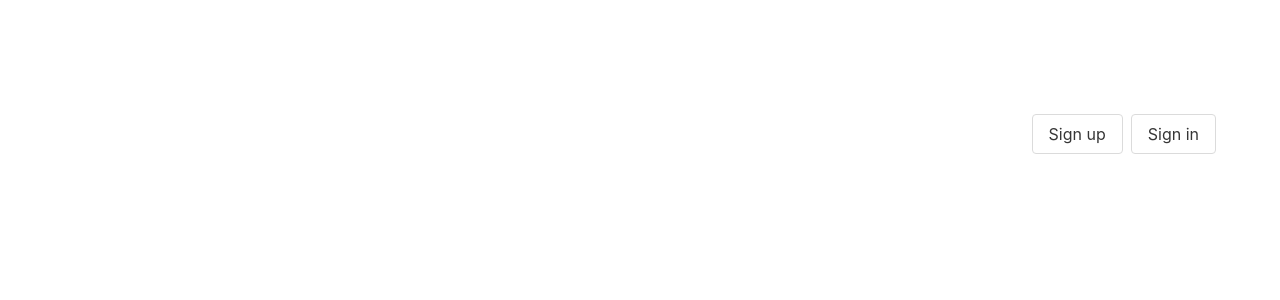
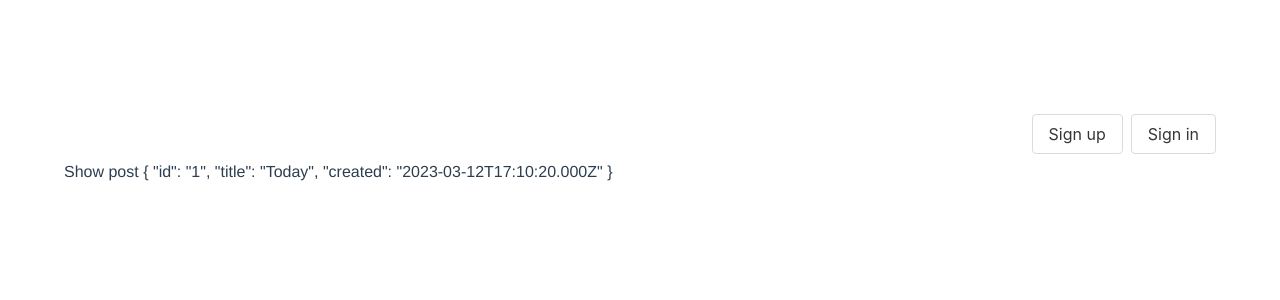
Before and after one commit to Mark-Pavlenko/vue3-posts-composition-api, a Vue app: page /posts/1 in a window 1280 px wide. Before the commit this address had no page. Shown: the top 300 px of the page. Built offline with nearby package versions, Linux system fonts and the light colour scheme.

Commit message:
feat: make page of single post displaying

```diff
--- /dev/null
+++ b/src/components/ShowPost.vue
@@ -0,0 +1,27 @@
+<template>
+  <div>
+    Show post
+    {{post}}
+  </div>
+</template>
+
+<script lang="ts">
+import { defineComponent } from 'vue'
+import { useRoute } from 'vue-router'
+import { useStore } from '@/store'
+
+export default defineComponent({
+  name: 'ShowPost',
+  setup (props) {
+    const store = useStore()
+    const postId = useRoute().params.id as string
+    const post = store.getState().posts.all.get(postId)
+    return {
+      post
+    }
+  }
+})
+</script>
+
+<style scoped>
+</style>
--- a/src/components/TimeLinePost.vue
+++ b/src/components/TimeLinePost.vue
@@ -1,13 +1,14 @@
 <template>
-  <a
+  <router-link
     :key="post.id"
     class="panel-block"
+    :to="to"
   >
     <div class="is-flex is-flex-direction-column is-align-items-flex-start">
       <a>{{ post.title }}</a>
       <div>{{ post.created.format('Do MMM') }}</div>
     </div>
-  </a>
+  </router-link>
 </template>
 
 <script lang="ts">
@@ -21,6 +22,11 @@ export default defineComponent({
       type: Object as () => Post,
       required: true
     }
+  },
+  setup (props) {
+    return {
+      to: `/posts/${props.post.id}`
+    }
   }
 })
 </script>
--- a/src/router.ts
+++ b/src/router.ts
@@ -5,6 +5,7 @@ import {
 
 import Home from '@/components/Home.vue'
 import NewPost from '@/components/NewPost.vue'
+import ShowPost from '@/components/ShowPost.vue'
 import { Store } from '@/store'
 
 export function routerWithStore (store: Store) {
@@ -14,6 +15,10 @@ export function routerWithStore (store: Store) {
       {
         path: '/',
         component: Home
+      },
+      {
+        path: '/posts/:id',
+        component: ShowPost
       },
       {
         path: '/posts/new',
```
